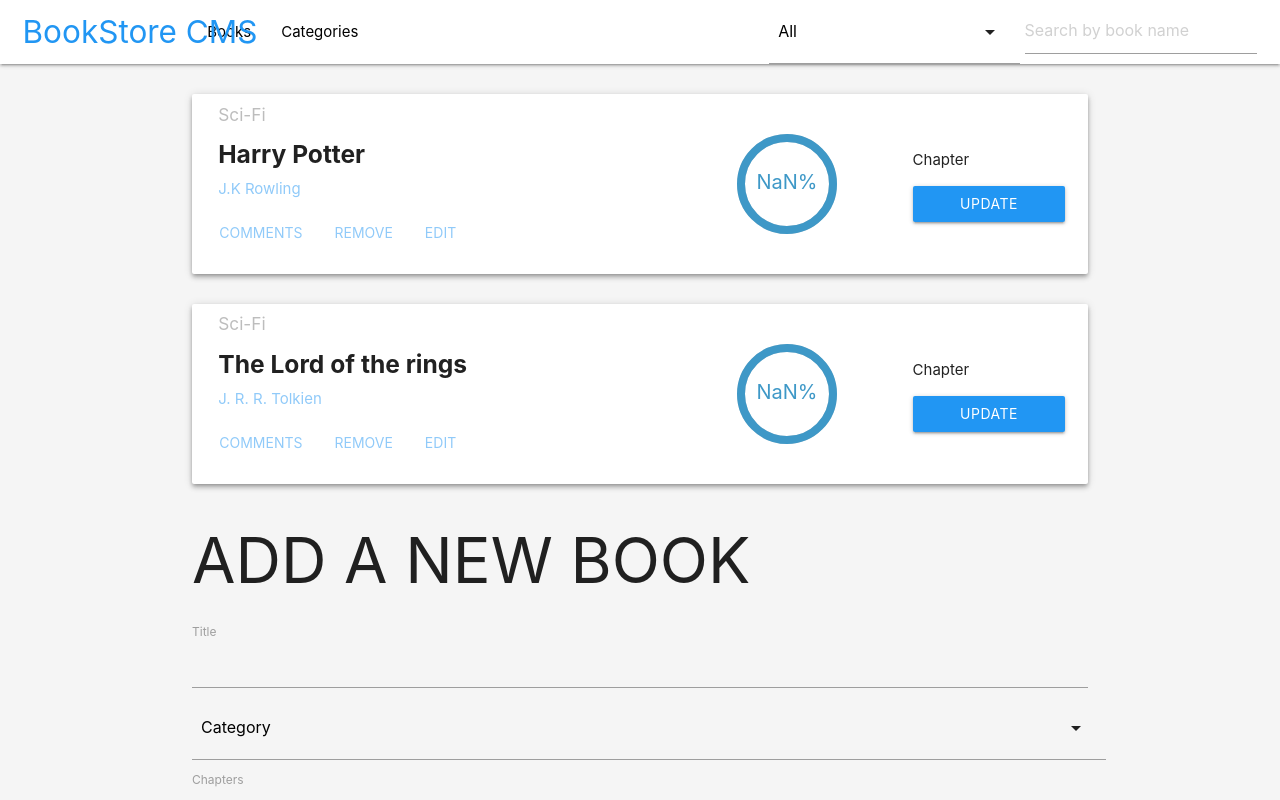
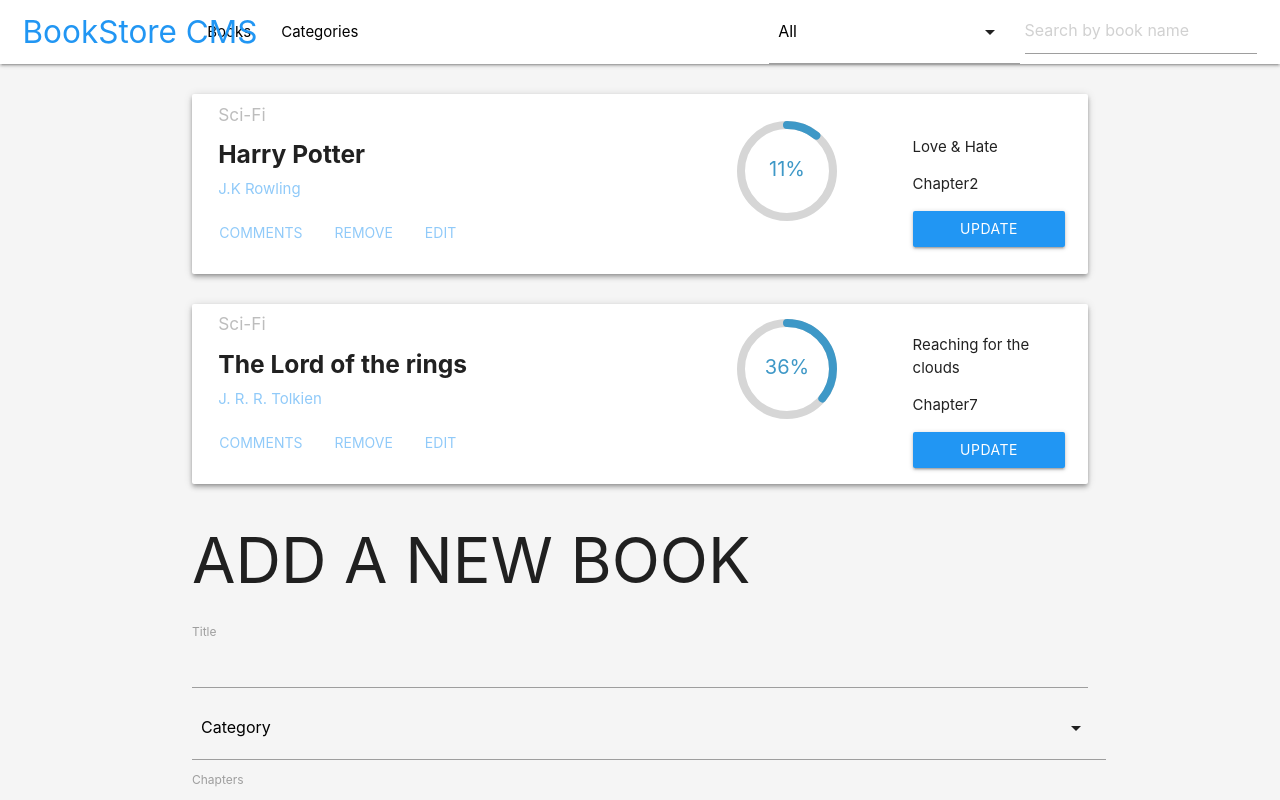
Before and after one commit to cvilla714/bookstore-react-redux, a React (Create React App) app: page / in a window 1280 px wide. Shown: the top 800 px of the page. Built offline with nearby package versions, Linux system fonts and the light colour scheme.

Commit message:
added the props for chapters, currentChapter and chapterTitle

```diff
--- a/src/containers/BooksList.jsx
+++ b/src/containers/BooksList.jsx
@@ -43,6 +43,9 @@ const BooksList = ({
             name={book.name}
             author={book.author}
             category={book.category}
+            chapters={book.chapters}
+            currentChapter={book.currentChapter}
+            chapterTitle={book.chapterTitle}
             onDelete={handleDelete}
           />
         ))}
```
